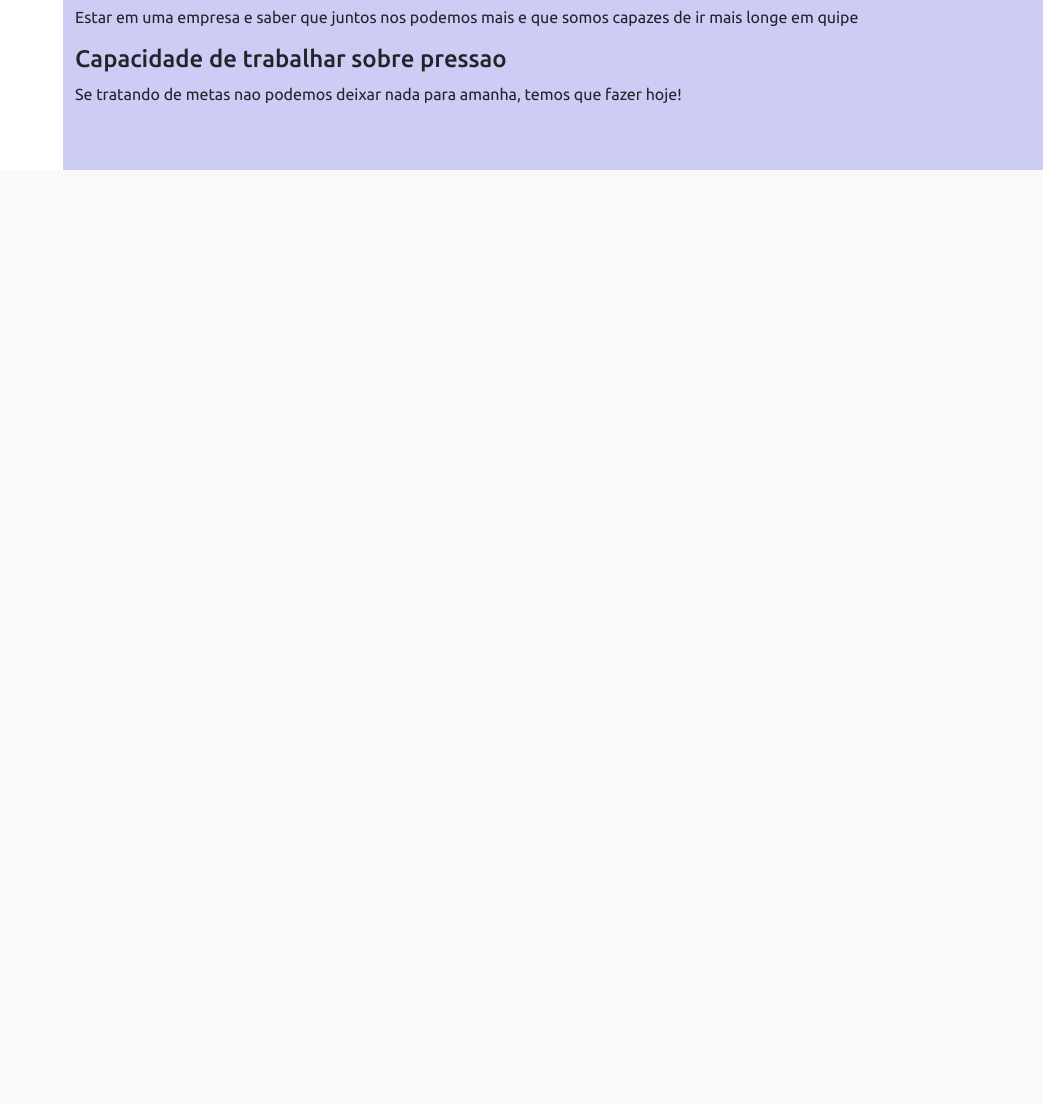
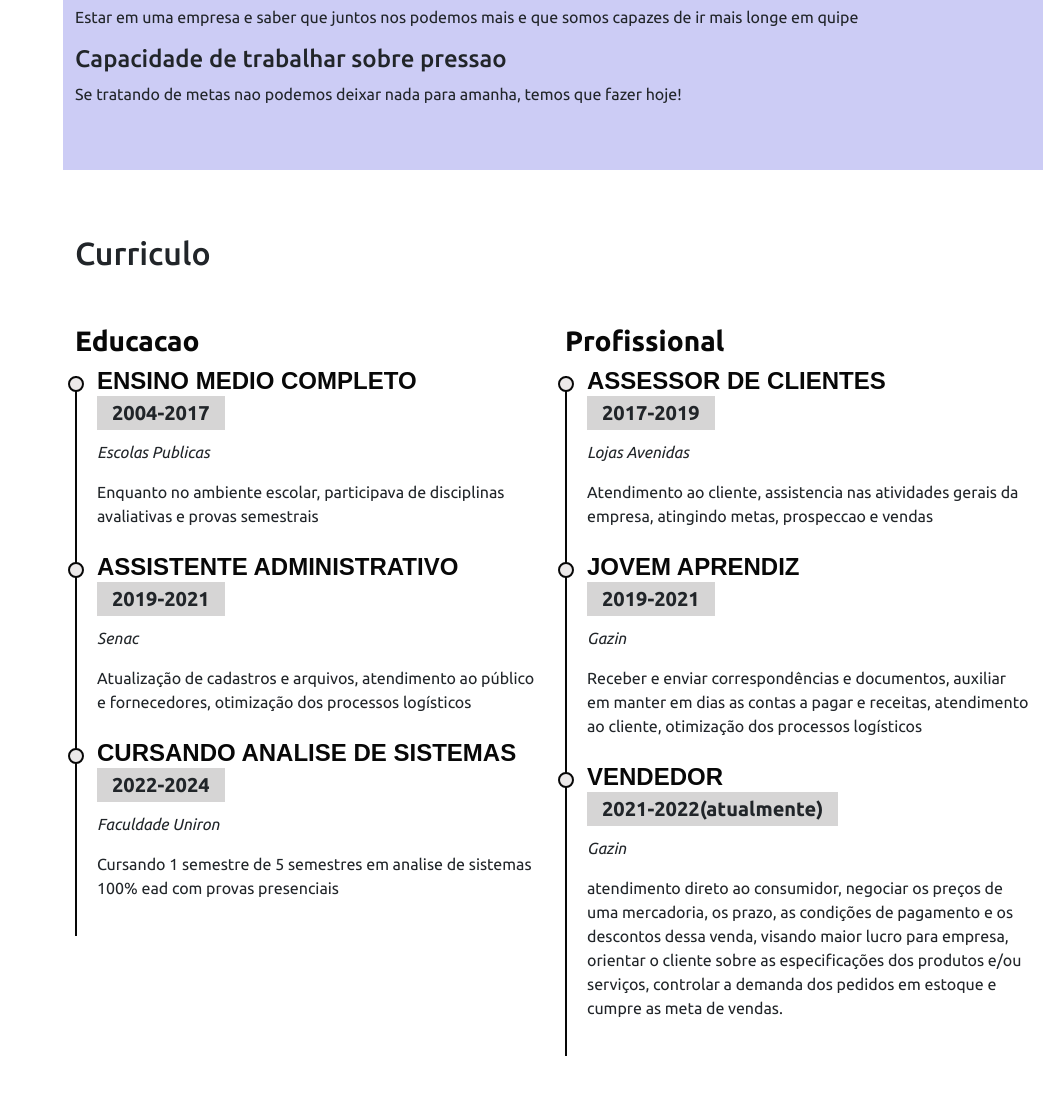
Before and after one commit to Lubeen/Portfolio, a Flask app: template Meu_Portfolio/Portfolio/templates/index.html in a window 1280 px wide. Shown: the part 2285-3389 px from the top of the page, without its empty margins (237-1280 px from the left). Before the commit the page ends 2455 px from the top, so only its background shows below. Run offline with Flask 2, Linux system fonts and the light colour scheme; the template is opened without the code that fills it, so the values that code supplies are empty; some libraries are stand-ins or nearby versions.

Commit message:
Ancoragem com menu curriculo e estilos

```diff
--- a/Meu_Portfolio/Portfolio/static/script.js
+++ b/Meu_Portfolio/Portfolio/static/script.js
@@ -14,7 +14,7 @@ menuMobile.addEventListener('click', () => {
 
 /*Fecha o menu quando clicar em algum item e muda o icone para list*/
 
-const navItem = document.querySelectorAll('.nav-bar')
+const navItem = document.querySelectorAll('.nav-item')
 
 navItem.forEach(item => {
     item.addEventListener("click", () => {
--- a/Meu_Portfolio/Portfolio/static/style.css
+++ b/Meu_Portfolio/Portfolio/static/style.css
@@ -181,3 +181,46 @@ i.menu-mobile {
 .section-bg{
     background-color: rgba(0,0,205, 0.2);
 }
+
+.cv .cv-title{
+    font-weight: 700;
+    color: rgb(8, 8, 8);
+    margin-bottom: 20px;
+    margin-top: 20px;
+}
+
+.cv .cv-item{
+    padding: 0 0 20px 20px;
+    margin-top: -2px;
+    border-left: 2px solid rgb(8, 8, 8);
+    position: relative;
+}
+
+.cv .cv-item h4{
+    line-height: 10px;
+    font-weight: 600;
+    text-transform: uppercase;
+    color: rgb(8, 8, 8);
+    font-family: Poppins, sans-serif;
+    margin-bottom: 10px;
+}
+
+.cv .cv-item h5{
+    background: rgba(121, 117, 117, 0.3);
+    padding: 5px 15px;
+    display: inline-block;
+    font-weight: 600;
+    margin-bottom: 10px;
+}
+
+.cv .cv-item::before {
+    content: "";
+    position: absolute;
+    top: 0;
+    left: -9px;
+    width: 16px;
+    height: 16px;
+    border: 2px solid rgb(8, 8, 8);
+    background: rgb(236, 233, 233);
+    border-radius: 50%;
+}
--- a/Meu_Portfolio/Portfolio/templates/index.html
+++ b/Meu_Portfolio/Portfolio/templates/index.html
@@ -39,15 +39,15 @@
           <a class="nav-link" href="#habilidades"><i class="bi bi-list-check"></i>Habilidades</a>
         </li>
         <li class="curriculo-nav-item">
-          <a class="nav-link" href="#"><i class="bi bi-file-earmark-word-fill"></i>Curriculo</a>
+          <a class="nav-link" href="#curriculo"><i class="bi bi-file-earmark-word-fill"></i>Curriculo</a>
         </li>
 
         <li class="portfolio-nav-item">
-          <a class="nav-link" href="#"><i class="bi bi-collection-fill"></i>Portfolio</a>
+          <a class="nav-link" href="#portfolio"><i class="bi bi-collection-fill"></i>Portfolio</a>
         </li>
 
         <li class="contato-nav-item">
-          <a class="nav-link" href="#"><i class="bi bi-envelope-paper-fill"></i>Contato</a>
+          <a class="nav-link" href="#contato"><i class="bi bi-envelope-paper-fill"></i>Contato</a>
         </li>
       </ul>
 
@@ -240,6 +240,57 @@
         </div>
       </div>
     </section>
+
+    <section class="mt-5 cv" id="curriculo">
+
+      <div class="container pb-5">
+        <h2 class="pt-3 pb-4">Curriculo</h2>
+        <div class="row">
+          <div class="col-md-6">
+              <h3 class="cv-title">Educacao</h3>
+              <div class="cv-item">
+                  <h4>Ensino medio completo</h4>
+                  <h5>2004-2017</h5>
+                  <p><em>Escolas Publicas</em></p>
+                  <p>Enquanto no ambiente escolar, participava de disciplinas avaliativas e provas semestrais</p>
+              </div>
+              <div class="cv-item">
+                <h4>Assistente Administrativo</h4>
+                <h5>2019-2021</h5>
+                <p><em>Senac</em></p>
+                <p>Atualização de cadastros e arquivos, atendimento ao público e fornecedores, otimização dos processos logísticos</p>
+              </div>
+              <div class="cv-item">
+                <h4>Cursando analise de sistemas</h4>
+                <h5>2022-2024</h5>
+                <p><em>Faculdade Uniron</em></p>
+                <p>Cursando 1 semestre de 5 semestres em analise de sistemas 100% ead com provas presenciais</p>
+              </div>
+          </div>
+          <div class="col-md-6">
+            <h3 class="cv-title">Profissional</h3>
+            <div class="cv-item">
+              <h4>Assessor de clientes</h4>
+              <h5>2017-2019</h5>
+              <p><em>Lojas Avenidas</em></p>
+              <p>Atendimento ao cliente, assistencia nas atividades gerais da empresa, atingindo metas, prospeccao e vendas</p>
+            </div>
+            <div class="cv-item">
+              <h4>Jovem aprendiz</h4>
+              <h5>2019-2021</h5>
+              <p><em>Gazin</em></p>
+              <p>Receber e enviar correspondências e documentos, auxiliar em manter em dias as contas a pagar e receitas, atendimento ao cliente, otimização dos processos logísticos</p>
+            </div>
+            <div class="cv-item">
+              <h4>Vendedor</h4>
+              <h5>2021-2022(atualmente)</h5>
+              <p><em>Gazin</em></p>
+              <p>atendimento direto ao consumidor, negociar os preços de uma mercadoria, os prazo, as condições de pagamento e os descontos dessa venda, visando maior lucro para empresa, orientar o cliente sobre as especificações dos produtos e/ou serviços, controlar a demanda dos pedidos em estoque e cumpre as meta de vendas.</p>
+            </div>
+          </div>
+        </div>
+      </div>
+    </section>
   </main>
 
 
```
